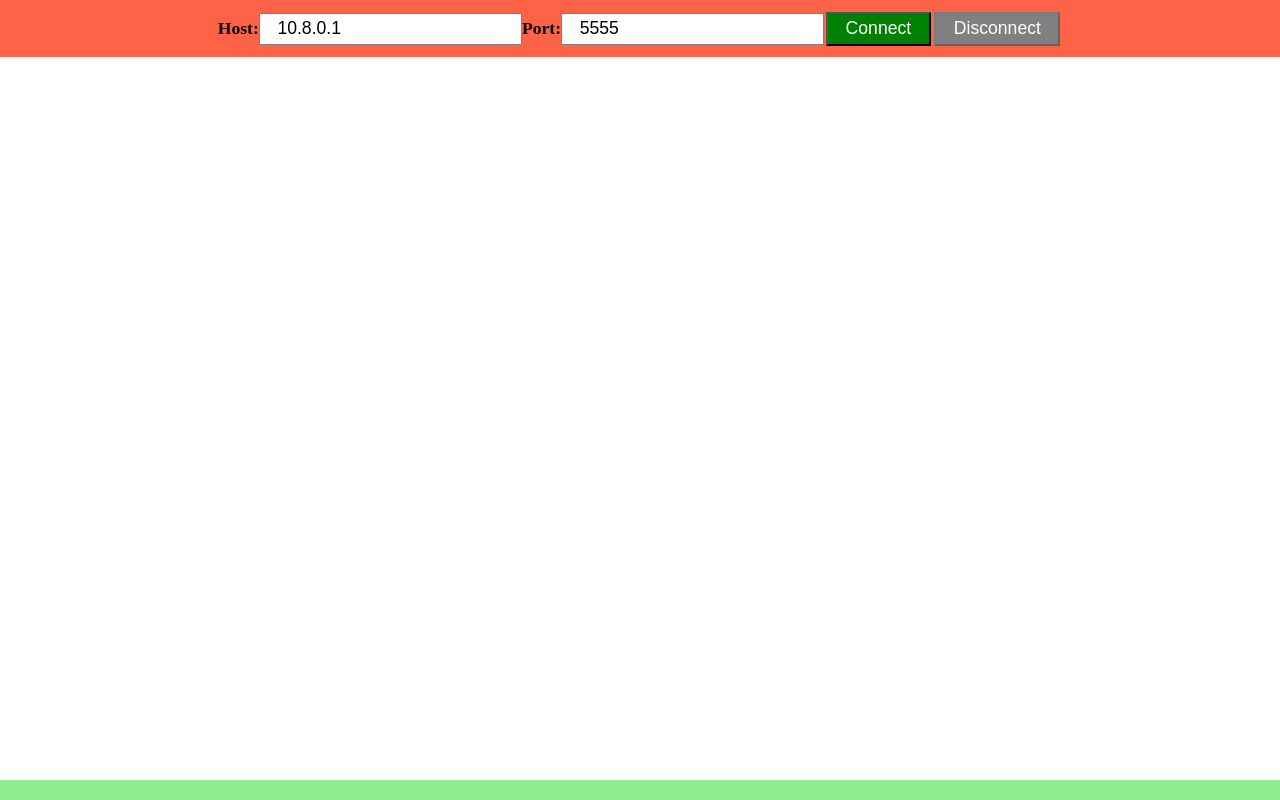
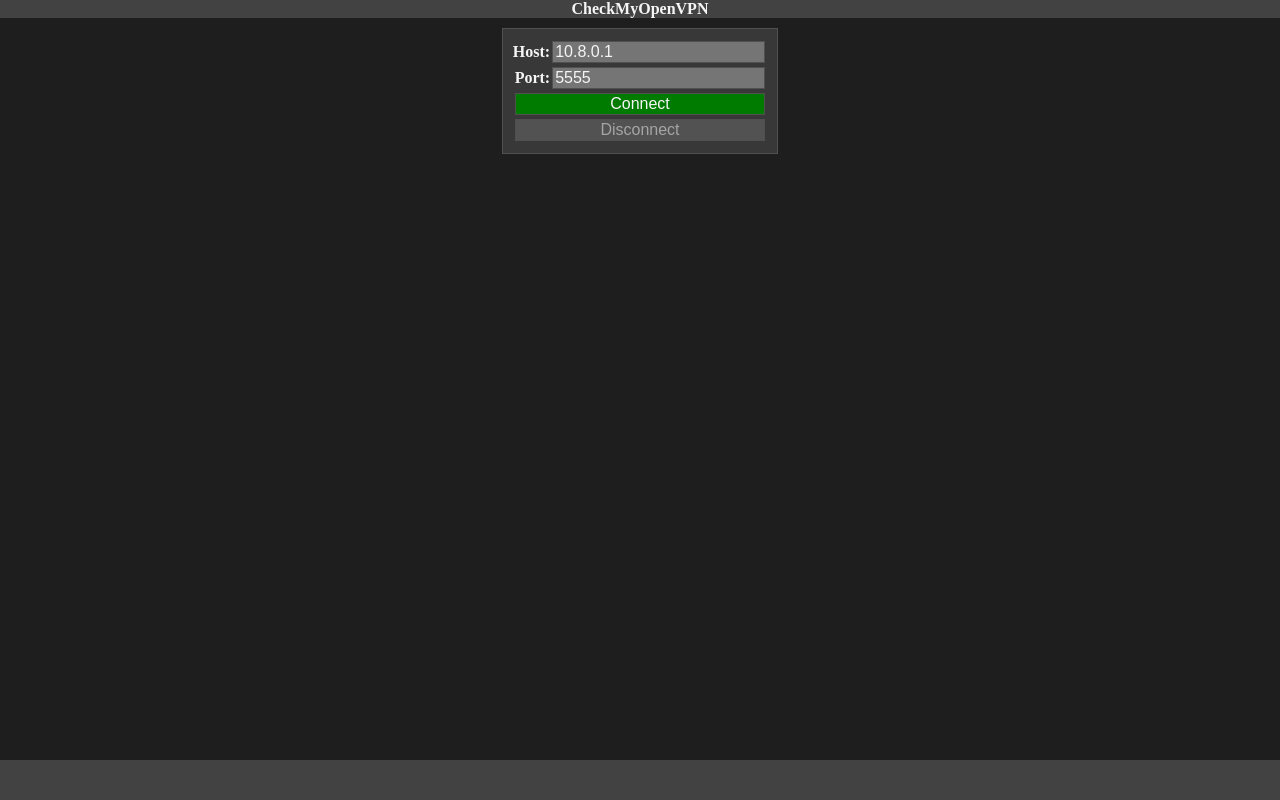
Before and after one commit to eowo/check-my-openvpn, a React app in the folder src/www/: page / in a window 1280 px wide. Built offline with nearby package versions, Linux system fonts and the light colour scheme; the HTML template or start-up script is replaced by a standard one; a web font is replaced by a local one.

Commit message:
Improved design 🌅

```diff
--- a/src/www/src/components/app.style.ts
+++ b/src/www/src/components/app.style.ts
@@ -9,7 +9,12 @@ export const GlobalStyle = createGlobalStyle`
     padding: 0px;
     margin: 0px;
     font-family: 'Roboto-Light';
-    font-size: 1.1em;
+    font-size: 1em;
+    color: whitesmoke;
+    background: #1e1e1e;
+    * > button, input, textarea {
+      font-size: 1em;
+    }
   }
 `;
 
@@ -19,21 +24,21 @@ export const Wrapper = styled.div`
   flex-direction: column;
   font-weight: bold;
   text-align: center;
-  & > * {
-    padding: 10px;
-  }
 `;
 
 export const Header = styled.div`
-  background: tomato;
+  height: auto;
+  background: #424242;
 `;
 
 export const Footer = styled.div`
-  background: lightgreen;
+  height: 5vh;
+  background: #424242;
 `;
 
 export const Main = styled.div`
   flex: auto;
-  text-align: left;
-  background: white;
+  & > * {
+    margin: 10px;
+  }
 `;
--- a/src/www/src/components/app.tsx
+++ b/src/www/src/components/app.tsx
@@ -18,12 +18,11 @@ export class App extends React.Component<{}, State> {
     return (
       <Wrapper>
         <GlobalStyle />
-        <Header>
+        <Header>CheckMyOpenVPN</Header>
+        <Main>
           <ConnectionForm
             onConnected={(connected) => this.setState({ connected })}
           />
-        </Header>
-        <Main>
           {this.state.connected && (
             <React.Fragment>
               <Pid />
--- /dev/null
+++ b/src/www/src/components/client-info.tsx
@@ -0,0 +1,77 @@
+import * as React from "react";
+import styled from "styled-components";
+
+const Wrapper = styled.dl`
+  display: flex;
+  flex-wrap: wrap;
+  justify-content: space-around;
+  height: 100%;
+  margin: 0;
+`;
+
+const P = styled.dt`
+  width: 40%;
+  text-align: right;
+  font-weight: 600;
+`;
+const V = styled.dd`
+  width: 55%;
+  margin: 0;
+  text-align: left;
+  font-weight: 500;
+`;
+
+interface Props {
+  commonName: string;
+  realAddress: string;
+  virtualAddress: string;
+  virtualIPv6Address: string;
+  bytesReceived: number;
+  bytesSent: number;
+  connectedSince: string;
+  connectedSinceTimeT: string;
+  username: string;
+  clientId: string;
+  peerId: string;
+}
+
+export const ClientInfo = React.memo(
+  ({
+    commonName,
+    realAddress,
+    virtualAddress,
+    virtualIPv6Address,
+    bytesReceived,
+    bytesSent,
+    connectedSince,
+    connectedSinceTimeT,
+    username,
+    clientId,
+    peerId
+  }: Props) => (
+    <Wrapper>
+      <P>commonName:</P>
+      <V>{commonName}</V>
+      <P>realAddress:</P>
+      <V>{realAddress}</V>
+      <P>virtualAddress:</P>
+      <V>{virtualAddress}</V>
+      <P>virtualIPv6Address:</P>
+      <V>{virtualIPv6Address}</V>
+      <P>bytesReceived:</P>
+      <V>{bytesReceived}</V>
+      <P>bytesSent:</P>
+      <V>{bytesSent}</V>
+      <P>connectedSince:</P>
+      <V>{connectedSince}</V>
+      <P>connectedSinceTimeT:</P>
+      <V>{connectedSinceTimeT}</V>
+      <P>username:</P>
+      <V>{username}</V>
+      <P>clientId:</P>
+      <V>{clientId}</V>
+      <P>peerId:</P>
+      <V>{peerId}</V>
+    </Wrapper>
+  )
+);
--- /dev/null
+++ b/src/www/src/components/client.style.ts
@@ -0,0 +1,20 @@
+import styled from "styled-components";
+
+export const Wrapper = styled.div`
+  background: rgba(51, 51, 51, 0.75);
+  border: 1px solid #505050;
+  box-sizing: border-box;
+  display: flex;
+  flex: 0 50%;
+  flex-basis: calc(50% - 5px);
+  flex-direction: row;
+  padding: 5px;
+`;
+
+export const Info = styled.div`
+  flex: 0 50%;
+`;
+
+export const Graphs = styled.div`
+  flex: 0 50%;
+`;
--- a/src/www/src/components/client.tsx
+++ b/src/www/src/components/client.tsx
@@ -1,21 +1,33 @@
 import * as React from "react";
-import styled from "styled-components";
+import { ClientInfo } from "./client-info";
+import { Graphs, Info, Wrapper } from "./client.style";
 import { PathTransitionGraph } from "./path-transition";
-
-const ClientBox = styled.div``;
 
 interface Props {
   info: string;
 }
 
 export const Client = ({ info }: Props) => {
-  const { cid, bytesIn, bytesOut } = parseClientInfo(info);
+  const client = parseClientInfo(info);
+
   return (
-    <ClientBox>
-      {info}
-      <PathTransitionGraph id={`${cid}-out`} bytes={bytesOut} color="red" />
-      <PathTransitionGraph id={`${cid}-in`} bytes={bytesIn} color="green" />
-    </ClientBox>
+    <Wrapper>
+      <Info>
+        <ClientInfo {...client} />
+      </Info>
+      <Graphs>
+        <PathTransitionGraph
+          id={`${client.clientId}-out`}
+          bytes={client.bytesSent}
+          color="red"
+        />
+        <PathTransitionGraph
+          id={`${client.clientId}-in`}
+          bytes={client.bytesReceived}
+          color="green"
+        />
+      </Graphs>
+    </Wrapper>
   );
 };
 
@@ -34,9 +46,18 @@ const parseClientInfo = (info: string) => {
     clientId,
     peerId
   ] = info.split(",");
-  const cid: number = parseInt(clientId, 10);
-  const bytesIn: number = parseInt(bytesReceived, 10);
-  const bytesOut: number = parseInt(bytesSent, 10);
 
-  return { cid, bytesIn, bytesOut };
+  return {
+    commonName,
+    realAddress,
+    virtualAddress,
+    virtualIPv6Address,
+    bytesReceived: parseInt(bytesReceived, 10),
+    bytesSent: parseInt(bytesSent, 10),
+    connectedSince,
+    connectedSinceTimeT,
+    username,
+    clientId,
+    peerId
+  };
 };
--- /dev/null
+++ b/src/www/src/components/connection.style.ts
@@ -0,0 +1,38 @@
+import styled from "styled-components";
+
+export const Wrapper = styled.div`
+  background: #383838;
+  border: 1px solid #505050;
+  padding: 10px;
+  display: inline-flex;
+  flex-direction: column;
+  * > input,
+  button {
+    color: whitesmoke;
+    margin: 2px;
+    border: 1px solid #505050;
+  }
+`;
+
+export const Label = styled.label`
+  align-self: flex-end;
+`;
+
+export const Input = styled.input`
+  background: #757575;
+`;
+
+export const Button = styled.button`
+  &:disabled {
+    background-color: #525252;
+    color: #a5a5a5;
+  }
+`;
+
+export const ConnectButton = styled(Button)`
+  background-color: #007b00;
+`;
+
+export const DisconnectButton = styled(Button)`
+  background-color: #b30000;
+`;
--- a/src/www/src/components/connection.tsx
+++ b/src/www/src/components/connection.tsx
@@ -1,35 +1,16 @@
 import * as React from "react";
 import { Subscription } from "rxjs";
 import { tap } from "rxjs/operators";
-import styled from "styled-components";
 import { openVpn, OpenVPN } from "../openvpn";
 import CommandsContext from "./commands-context";
+import {
+  ConnectButton,
+  DisconnectButton,
+  Input,
+  Label,
+  Wrapper
+} from "./connection.style";
 import { Loading } from "./loading";
-
-const Input = styled.input`
-  color: black;
-  font-size: 1em;
-  padding: 0.25em 1em;
-  border: 1px solid gray;
-`;
-
-const Button = styled.button`
-  color: white;
-  font-size: 1em;
-  margin: 0.1em;
-  padding: 0.25em 1em;
-  &:disabled {
-    background-color: gray;
-  }
-`;
-
-const ConnectButton = styled(Button)`
-  background-color: green;
-`;
-
-const DisconnectButton = styled(Button)`
-  background-color: red;
-`;
 
 enum Status {
   Disconnected = 1,
@@ -112,23 +93,23 @@ export class ConnectionForm extends React.Component<Props, State> {
     const { status } = this.state;
 
     return (
-      <React.Fragment>
-        <label>
+      <Wrapper>
+        <Label>
           Host:
           <Input
             type="text"
             value={this.state.host}
             onChange={(e) => this.handleHostChange(e)}
           />
-        </label>
-        <label>
+        </Label>
+        <Label>
           Port:
           <Input
             type="number"
             value={this.state.port}
             onChange={(e) => this.handlePortChange(e)}
           />
-        </label>
+        </Label>
         <ConnectButton
           onClick={() => this.connect()}
           disabled={!!(status & (Status.Connected | Status.Connecting))}
@@ -142,7 +123,7 @@ export class ConnectionForm extends React.Component<Props, State> {
           Disconnect
         </DisconnectButton>
         {status === Status.Connecting && <Loading />}
-      </React.Fragment>
+      </Wrapper>
     );
   }
 }
--- a/src/www/src/components/log.tsx
+++ b/src/www/src/components/log.tsx
@@ -6,9 +6,7 @@ import { Commands } from "../openvpn";
 import CommandsContext from "./commands-context";
 
 const Wrapper = styled.div`
-  flex: 1;
-
-  background: red;
+  height: 20vh;
 `;
 
 const EnableLog = styled.button`
@@ -16,6 +14,8 @@ const EnableLog = styled.button`
 `;
 
 const Logs = styled.textarea`
+  background: #424242;
+  color: whitesmoke;
   box-sizing: border-box;
   font-size: 1em;
   width: 100%;
--- a/src/www/src/components/path-transition.tsx
+++ b/src/www/src/components/path-transition.tsx
@@ -4,13 +4,13 @@ import styled from "styled-components";
 
 const Graph = styled.div`
   display: inline-block;
+  color: #9e9e9e;
   width: 100%;
-  height: 100px;
 
   .line {
     fill: none;
-    stroke: darkslategrey;
-    stroke-width: 1px;
+    stroke: gray;
+    stroke-width: 2px;
   }
   .area {
     fill: ${(props: { color: string }) => props.color};
--- a/src/www/src/components/pid.tsx
+++ b/src/www/src/components/pid.tsx
@@ -4,9 +4,10 @@ import { switchMap } from "rxjs/operators";
 import styled from "styled-components";
 import CommandsContext from "./commands-context";
 
-const PidText = styled.div`
-  color: blue;
-  border-color: blue;
+const Wrapper = styled.div`
+  background: #383838;
+  border: 1px solid #505050;
+  padding: 10px;
 `;
 
 interface State {
@@ -35,6 +36,6 @@ export class Pid extends React.Component<{}, State> {
   }
 
   public render() {
-    return <PidText>{this.state.pid}</PidText>;
+    return <Wrapper>OpenVPN process ID: {this.state.pid}</Wrapper>;
   }
 }
--- a/src/www/src/components/status.tsx
+++ b/src/www/src/components/status.tsx
@@ -1,9 +1,16 @@
 import { test } from "ramda";
 import * as React from "react";
 import { Subscription, timer } from "rxjs";
-import { mergeMap, switchMap } from "rxjs/operators";
+import { switchMap } from "rxjs/operators";
+import styled from "styled-components";
 import { Client } from "./client";
 import CommandsContext from "./commands-context";
+
+const Wrapper = styled.div`
+  display: flex;
+  flex-wrap: wrap;
+  justify-content: space-between;
+`;
 
 interface State {
   status: string[];
@@ -34,14 +41,14 @@ export class Status extends React.Component<{}, State> {
 
   public render() {
     return (
-      <React.Fragment>
+      <Wrapper>
         {this.state.status
           .filter(test(/^CLIENT_LIST,/))
           .map((line: string) => ({ cid: line.split(",")[10], info: line }))
           .map(({ cid, info }) => (
             <Client key={cid} info={info} />
           ))}
-      </React.Fragment>
+      </Wrapper>
     );
   }
 }
```
